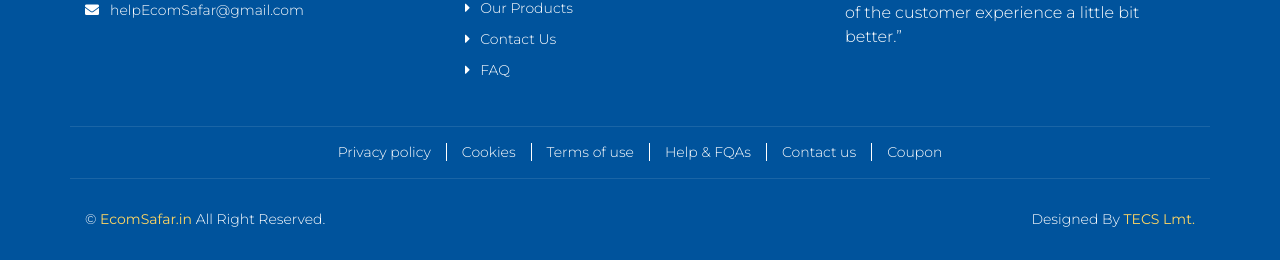
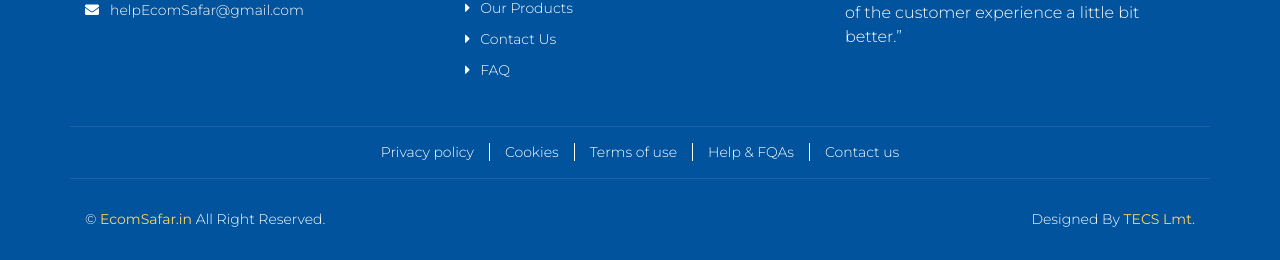
Before and after one commit to akhil1248/newecom, a plain HTML site: page index.html in a window 1280 px wide. Shown: the part 5333-5593 px from the top of the page. Drawn offline with nearby package versions, Linux system fonts and the light colour scheme.

Commit message:
Update index.html

```diff
--- a/index.html
+++ b/index.html
@@ -869,7 +869,7 @@
 						<a href="http://ecomsafar.in/policy">Terms of use</a>
 						<a href="http://ecomsafar.in/faq.html">Help & FQAs</a>
                         <a href="http://ecomsafar.in/contact.html">Contact us</a>
-			<a href="http://ecomsafar.in/coupon.html">Coupon</a>
+
 
 
                     </div>
```
